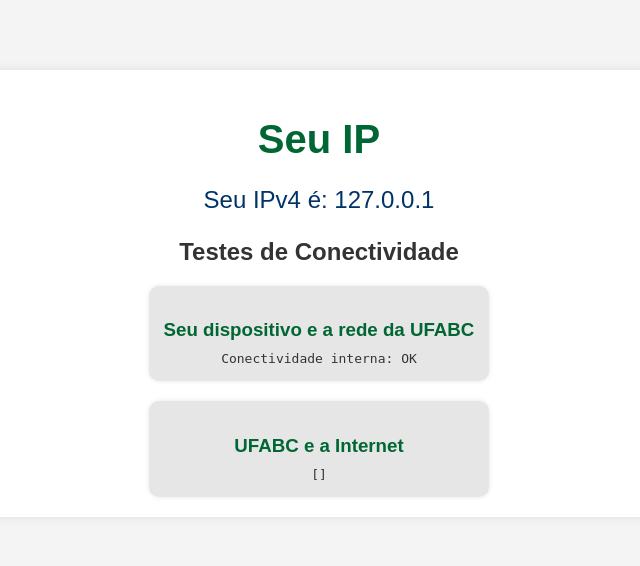
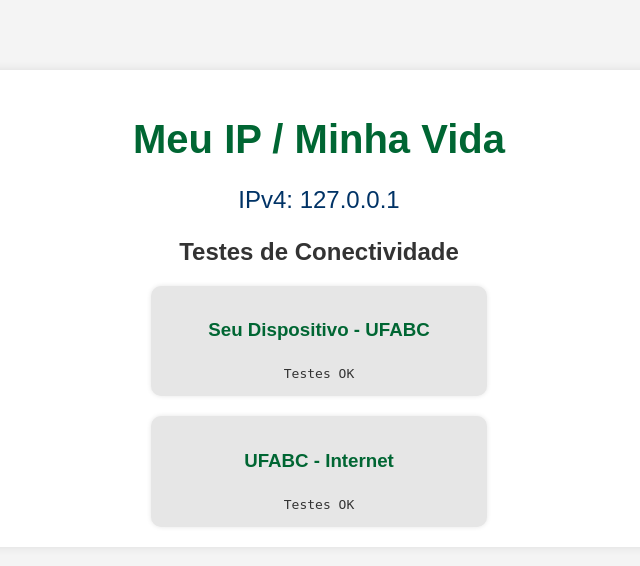
Before and after one commit to guiyti/meuip, a PHP site: page /public_html/index.php in a window 1280 px wide. Shown: the top 566 px of the page, without its empty margins (321-961 px from the left). Run offline with PHP 8.4, Linux system fonts and the light colour scheme; data that the repository does not hold is empty.

Commit message:
correcoes

```diff
--- a/public_html/index.php
+++ b/public_html/index.php
@@ -11,56 +11,43 @@ $ipVersion = $ipService->getIpVersion($userIp);
 <head>
     <meta charset="UTF-8">
     <meta name="viewport" content="width=device-width, initial-scale=1.0">
-    <title>Meu IP</title>
+    <title>Meu IP / Minha Vida</title>
     <link rel="stylesheet" href="style.css">
     <script>
         function pingHost(host, elementId) {
+            console.log(host);
+            document.getElementById(elementId).innerHTML = '<span class="blinking">Aguarde... realizando testes</span>';
             const xhr = new XMLHttpRequest();
             xhr.open('GET', 'ping.php?host=' + host, true);
             xhr.onreadystatechange = function() {
                 if (xhr.readyState == 4 && xhr.status == 200) {
-                    document.getElementById(elementId).innerHTML = xhr.responseText;
+                    const times = JSON.parse(xhr.responseText);
+                    displayPingTimes(times, elementId);
                 }
             };
             xhr.send();
         }
 
-        function startPing() {
-            document.getElementById('pingResultUfabc').innerHTML = '<span class="blinking">Aguarde... realizando testes</span>';
-            document.getElementById('pingResultGoogle').innerHTML = '<span class="blinking">Aguarde... realizando testes</span>';
-            pingHost('172.17.3.69', 'pingResultUfabc');
-            pingHost('8.8.8.8', 'pingResultGoogle');
+        function displayPingTimes(times, elementId) {
+            let index = 0;
+            const resultElement = document.getElementById(elementId);
+            resultElement.innerHTML = ''; // Limpa o conteúdo anterior
+            const interval = setInterval(function() {
+                if (index < times.length) {
+                    const time = times[index];
+                    resultElement.innerHTML += 'Ping ' + (index + 1) + ': ' + time + ' ms<br>';
+                    index++;
+                } else {
+                    clearInterval(interval);
+                    resultElement.innerHTML += '<br>Testes OK';
+                }
+            }, 1000);
         }
 
-        function testInternalConnectivity() {
-            document.getElementById('pingResultInternal').innerHTML = '<span class="blinking">Aguarde... realizando teste de conectividade interna</span>';
-            const xhr = new XMLHttpRequest();
-            xhr.open('GET', 'test_internal.php', true);
-            xhr.onreadystatechange = function() {
-                if (xhr.readyState == 4 && xhr.status == 200) {
-                    document.getElementById('pingResultInternal').innerHTML = 'Conectividade interna: OK';
-                } else if (xhr.readyState == 4) {
-                    document.getElementById('pingResultInternal').innerHTML = 'Conectividade interna: Falhou';
-                }
-            };
-            xhr.send();
-        }
-
-        function testExternalConnectivity() {
-            document.getElementById('pingResultExternal').innerHTML = '<span class="blinking">Aguarde... realizando teste de conectividade externa</span>';
-            const xhr = new XMLHttpRequest();
-            xhr.open('GET', 'ping.php?host=8.8.8.8', true);
-            xhr.onreadystatechange = function() {
-                if (xhr.readyState == 4 && xhr.status == 200) {
-                    document.getElementById('pingResultExternal').innerHTML = xhr.responseText;
-                }
-            };
-            xhr.send();
-        }
 
         function startTests() {
-            testInternalConnectivity();
-            testExternalConnectivity();
+            pingHost('<?php echo $userIp; ?>', 'pingResultInternal');
+            pingHost('8.8.8.8', 'pingResultExternal');
         }
 
         window.onload = function() {
@@ -70,16 +57,16 @@ $ipVersion = $ipService->getIpVersion($userIp);
 </head>
 <body>
     <div class="container">
-        <h1>Seu IP</h1>
-        <p>Seu <?php echo $ipVersion; ?> é: <?php echo $userIp; ?></p>
+        <h1>Meu IP / Minha Vida</h1>
+        <p><?php echo $ipVersion; ?>: <?php echo $userIp; ?></p>
         <h2>Testes de Conectividade</h2>
         <div class="ping-container">
             <div class="ping-box">
-                <h3>Seu dispositivo e a rede da UFABC</h3>
+                <h3>Seu Dispositivo - UFABC</h3>
                 <div id="pingResultInternal"></div>
             </div>
             <div class="ping-box">
-                <h3>UFABC e a Internet</h3>
+                <h3>UFABC - Internet</h3>
                 <div id="pingResultExternal"></div>
             </div>
         </div>
```
